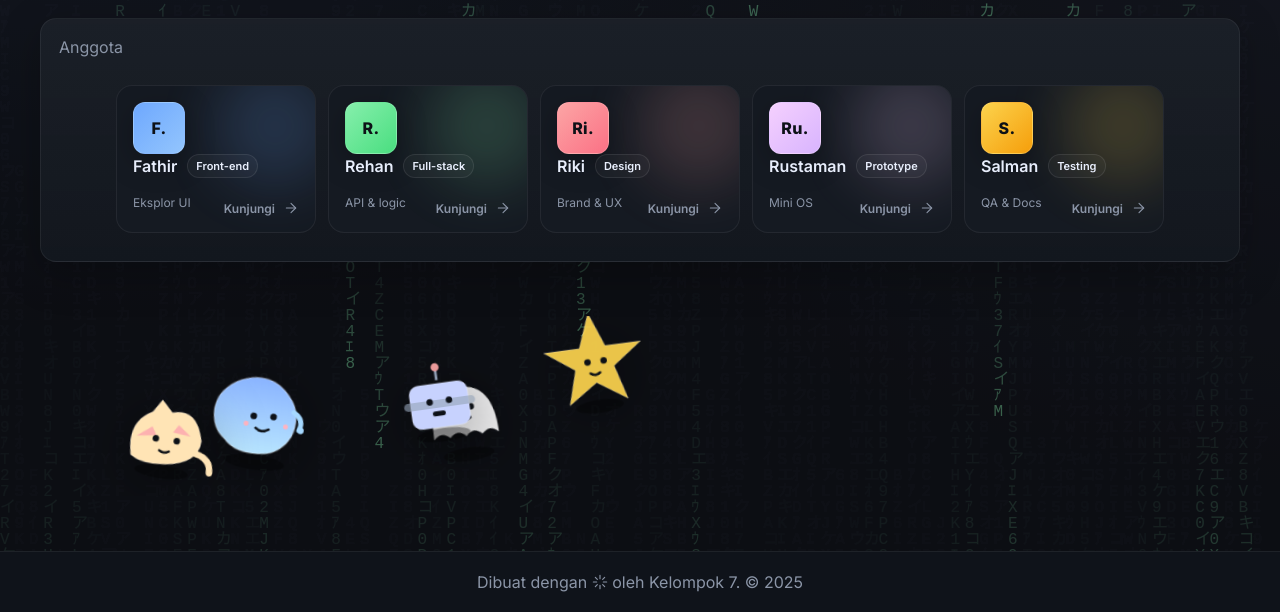
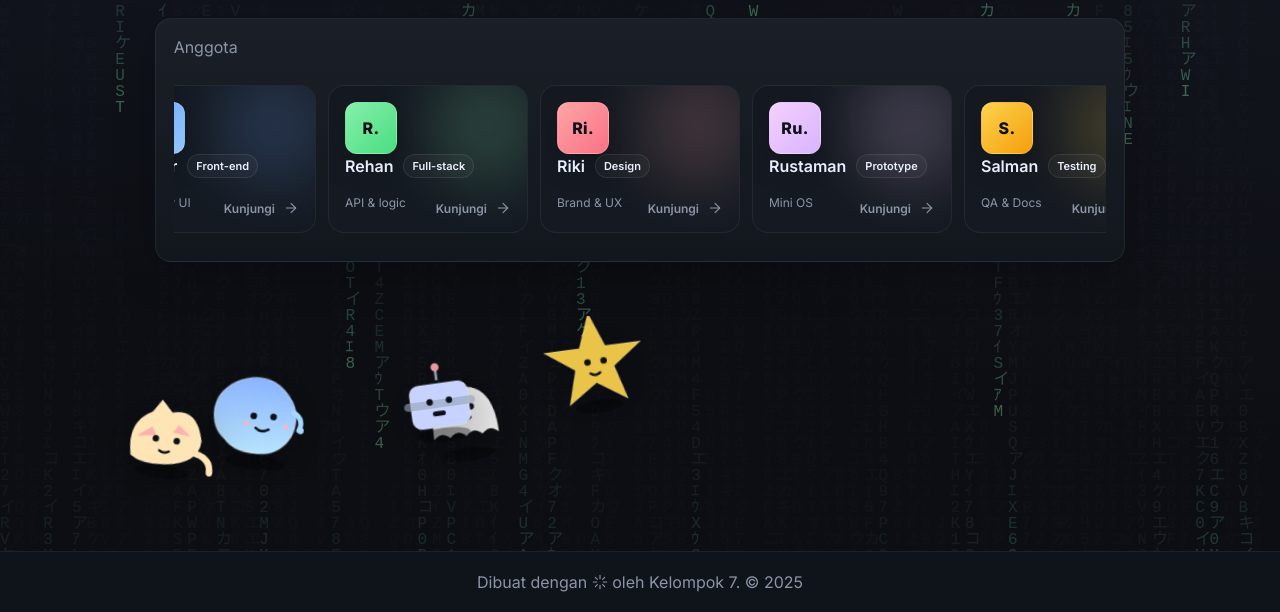
Before and after one commit to roestmn/7rew, a plain HTML site: page index.html in a window 1280 px wide. Shown: the part 188-800 px from the top of the page. Drawn offline with Linux system fonts and the light colour scheme; animation ran at ten frames a second.

Commit message:
Update index.html bug

```diff
--- a/index.html
+++ b/index.html
@@ -24,12 +24,10 @@
 		.hero h1{margin:0; font-size:clamp(28px,4vw,44px); line-height:1.05}
 		.hero p{margin:10px 0 0; color:var(--muted); font-size:clamp(14px,1.6vw,16px)}
 		.hero-card{background:linear-gradient(180deg,#ffffff06,#00000020), var(--card); border:1px solid #ffffff10; border-radius:16px; padding:18px 18px; box-shadow:0 12px 40px #00000040}
-		.hero-card{align-self:center; justify-self:center; max-width:1200px; width:100%}
-		.grid{display:flex; gap:12px; margin-top:22px; justify-content:center; flex-wrap:wrap; padding:6px 6px 10px}
+		.hero-card{align-self:center; justify-self:center; max-width:1200px}
+		.grid{display:flex; gap:12px; margin-top:22px; justify-content:center; flex-wrap:nowrap; overflow-x:hidden; padding:6px 6px 10px}
 		@media (max-width:900px){ .hero{grid-template-columns:1fr} }
-		@media (max-width:1200px){ .grid{justify-content:flex-start; overflow-x:auto; flex-wrap:nowrap} }
-		.card{position:relative; display:block; width:100%; max-width:200px; min-width:180px; flex:1 1 200px; background:var(--card); border:1px solid #ffffff10; border-radius:16px; padding:16px; overflow:hidden; isolation:isolate; transition:transform .2s ease, box-shadow .2s ease, border-color .2s ease}
-		@media (max-width:1200px){ .card{flex:0 0 200px} }
+		.card{position:relative; display:block; width:100%; max-width:200px; flex:0 0 200px; background:var(--card); border:1px solid #ffffff10; border-radius:16px; padding:16px; overflow:hidden; isolation:isolate; transition:transform .2s ease, box-shadow .2s ease, border-color .2s ease}
 		.grid::-webkit-scrollbar{height:10px}
 		.grid::-webkit-scrollbar-track{background:#ffffff10; border-radius:999px}
 		.grid::-webkit-scrollbar-thumb{background:#ffffff2a; border-radius:999px}
```
